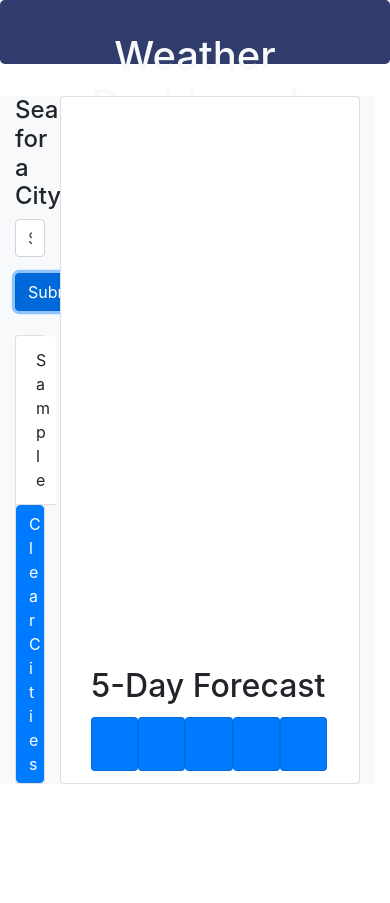
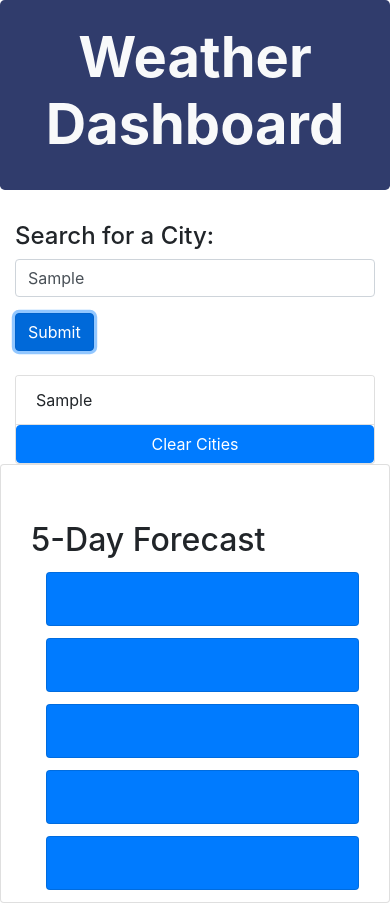
Before and after one commit to SeattleSal/weather_dashboard, a plain HTML site: page index.html in a window 390 px wide. Both pictures are taken after typing "Sample" into the empty fields and a click on the button "Submit". Before the commit the page ends 844 px from the top, so only its background shows below. Drawn offline with nearby package versions, Linux system fonts and the light colour scheme; no server answers.

Commit message:
fixed some html formatting, added responsive width settings

```diff
--- a/index.html
+++ b/index.html
@@ -9,15 +9,14 @@
 </head>
 <body>
     <!-- header -->
-    <header class="jumbotron">
-        <div class="container">
-        <h1 class="display-6 text-center text-light">Weather Dashboard</h1>
-        </div>
+    <header class="jumbotron fluid p-4">
+        <h1 class="display-4 font-weight-bold text-center text-light">Weather Dashboard</h1>
     </header>
     <!-- content in a container -->
-    <div class="container row bg-light">
+    <main class="container">
+        <div class="row justify-content-center">
             <!-- search input and list of prior city searches -->
-        <div class = "col-2">
+            <div class = "col-12 col-sm-12 col-md-4 col-lg-2">
                 <form>
                     <div class="form-group">
                     <h4 for="searchForCity">Search for a City:</h4>
@@ -35,7 +34,7 @@
             </div>
 
             <!-- card for weather display and 5 day forecast-->
-        <div class="card col-10" id="results">
+            <div class="card col-12 col-sm-12 col-md-8 col-lg-10" id="results">
                 <div class="card-body" style="width:100%">
                     <h2 class="card-title city-name" id = "currentCity"></h5>
                     <p id = "temperature"></p>
@@ -46,36 +45,36 @@
                 <!-- TO DO : need to move this into its own container... -->
                 <div class="container-fluid ">
                     <h2 class="card-title" id = "5DayForecast">5-Day Forecast</h5>
-                <div class = "container-fluid row card-columns" style="width: 100%">
-                    <div class="card bg-primary text-light d-inline col" >
+                    <div class = "container-fluid row card-columns no-gutters m-0 pr-0" style="width: 100%">
+                        <div class="card bg-primary text-light d-inline col-12 col-sm-6 col-md-6 col-lg-2" >
                             <div class="card-body">
                             <h5 class="card-title" id="day1-date"></h5>
                             <!-- <h6 class="card-subtitle mb-2 text-muted">Card subtitle</h6> -->
                             <p class="card-text .text-light" id = "day1"></p>
                             </div>
                         </div>
-                    <div class="card bg-primary text-light d-inline col" style="width: 10rem;">
+                        <div class="card bg-primary text-light d-inline col-12 col-sm-6 col-md-6 col-lg-2" >
                             <div class="card-body">
                             <h5 class="card-title" id="day2-date"></h5>
                             <!-- <h6 class="card-subtitle mb-2 text-muted">Card subtitle</h6> -->
                             <p class="card-text" id = "day2"></p>
                             </div>
                         </div>
-                    <div class="card bg-primary text-light d-inline col" style="width: 10rem;">
+                        <div class="card bg-primary text-light d-inline col-12 col-sm-6 col-md-6 col-lg-2" >
                             <div class="card-body">
                             <h5 class="card-title" id="day3-date"></h5>
                             <!-- <h6 class="card-subtitle mb-2 text-muted">Card subtitle</h6> -->
                             <p class="card-text" id = "day3"></p>
                             </div>
                         </div>
-                    <div class="card bg-primary text-light d-inline col" style="width: 10rem;">
+                        <div class="card bg-primary text-light d-inline col-12 col-sm-6 col-md-6 col-lg-2" >
                             <div class="card-body">
                             <h5 class="card-title" id="day4-date"></h5>
                             <!-- <h6 class="card-subtitle mb-2 text-muted">Card subtitle</h6> -->
                             <p class="card-text" id = "day4"></p>
                             </div>
                         </div>
-                    <div class="card bg-primary text-light d-inline col" style="width: 10rem;">
+                        <div class="card bg-primary text-light d-inline col-12 col-sm-6 col-md-6 col-lg-2" >
                             <div class="card-body">
                             <h5 class="card-title" id="day5-date"></h5>
                             <!-- <h6 class="card-subtitle mb-2 text-muted">Card subtitle</h6> -->
@@ -85,9 +84,10 @@
                     </div>
                 </div>
             </div>
+        </div>
 
 
-    </div>
+    </main>
 
     <!-- <script src="https://ajax.googleapis.com/ajax/libs/jquery/3.5.1/jquery.min.js"></script> -->
     <script src="https://code.jquery.com/jquery-3.4.1.min.js"></script>
--- a/style.css
+++ b/style.css
@@ -1,22 +1,5 @@
 /* CSS FOR WEATHER_DASHBOARD */
 
 .jumbotron {
-    height: 60px;
     background-color: #303c6c;
 }
-
-/* body {
-    background-color: #D1E8E2;
-} */
-
-/* .card {
-    background-color: #eae7dc;
-} */
-
-.card-body {
-    padding: 1.25em 1px 1.25em 1px;
-}
-
-.container-fluid {
-    padding-right: 1px;
-}
```
Lines whose indentation alone changed are shown as unchanged.
